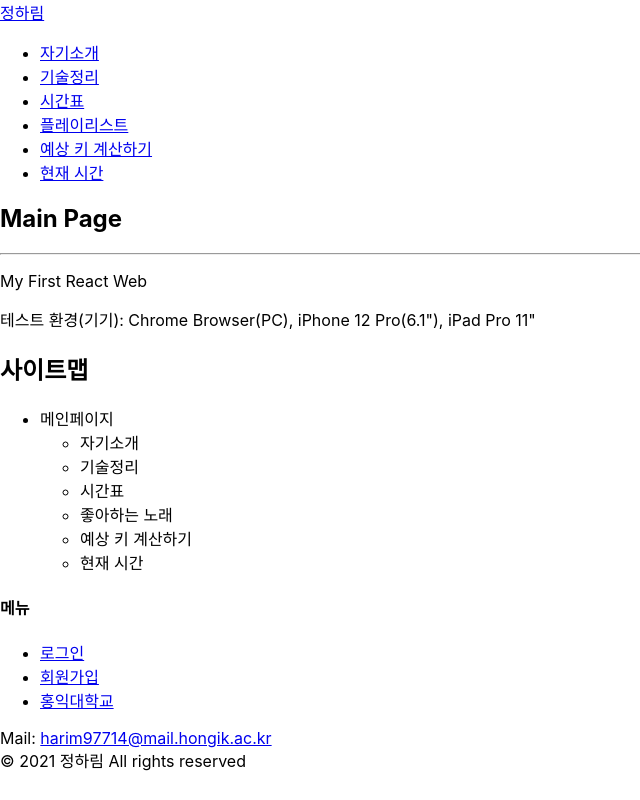
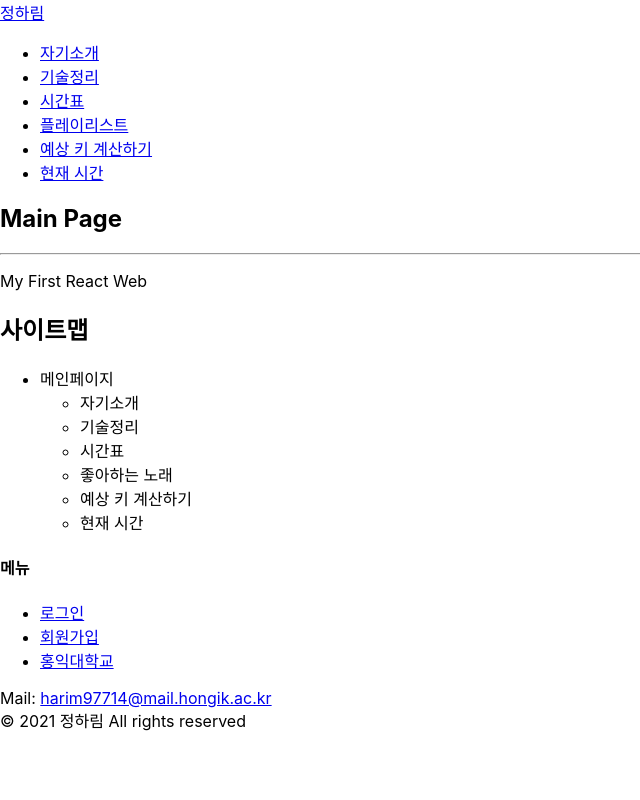
Before and after one commit to jeonghar1m/My-First-React-App, a React (Create React App) app: page / in a window 1280 px wide. Shown: the whole page, without its empty margins (0-640 px from the left). Built offline with nearby package versions, Linux system fonts and the light colour scheme.

Commit message:
Update App.js

```diff
--- a/src/App.js
+++ b/src/App.js
@@ -20,7 +20,6 @@ function App() {
             <h1>Main Page</h1>
             <hr />
             <p>My First React Web</p>
-            <p>테스트 환경(기기): Chrome Browser(PC), iPhone 12 Pro(6.1"), iPad Pro 11"</p>
             <h2>사이트맵</h2>
             <ul>
                 <li>메인페이지</li>
```
